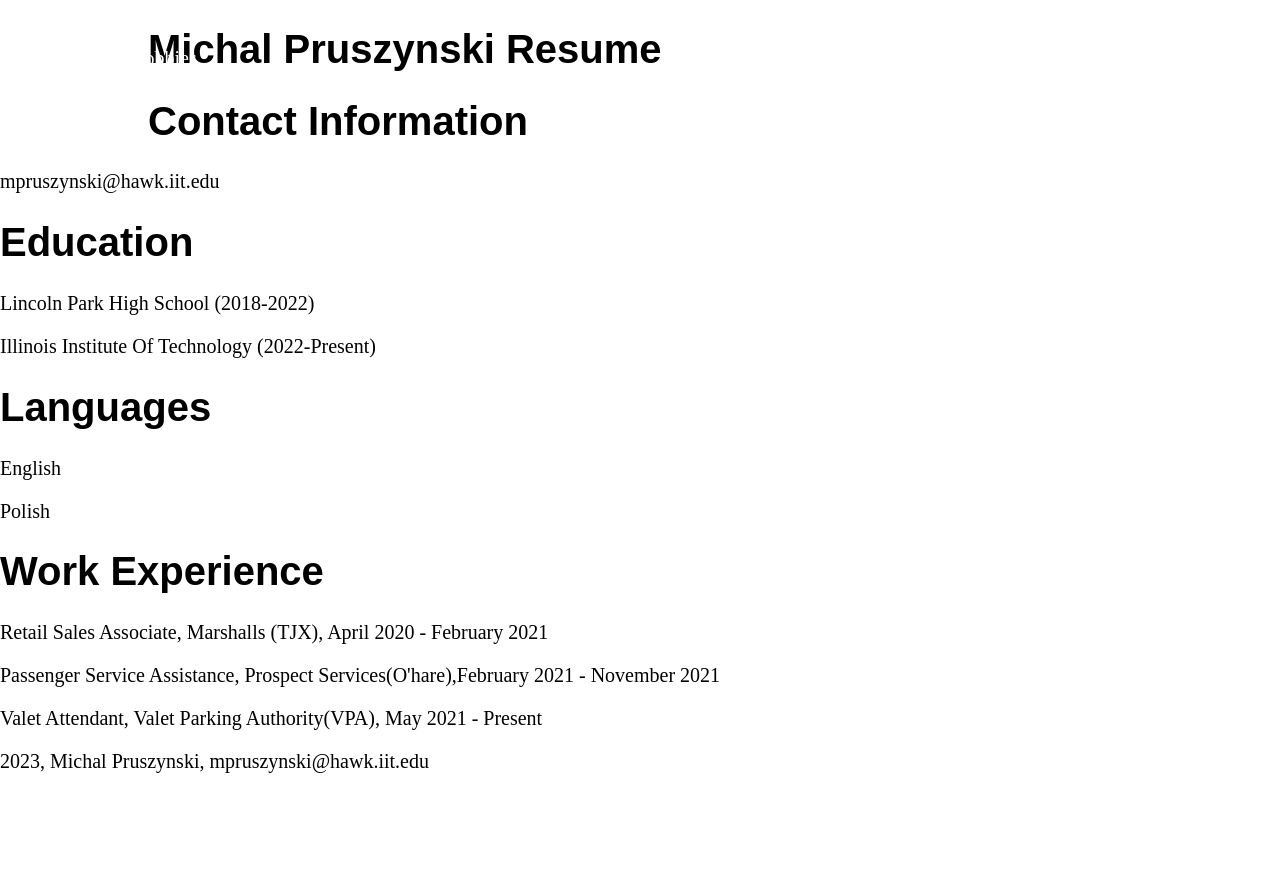
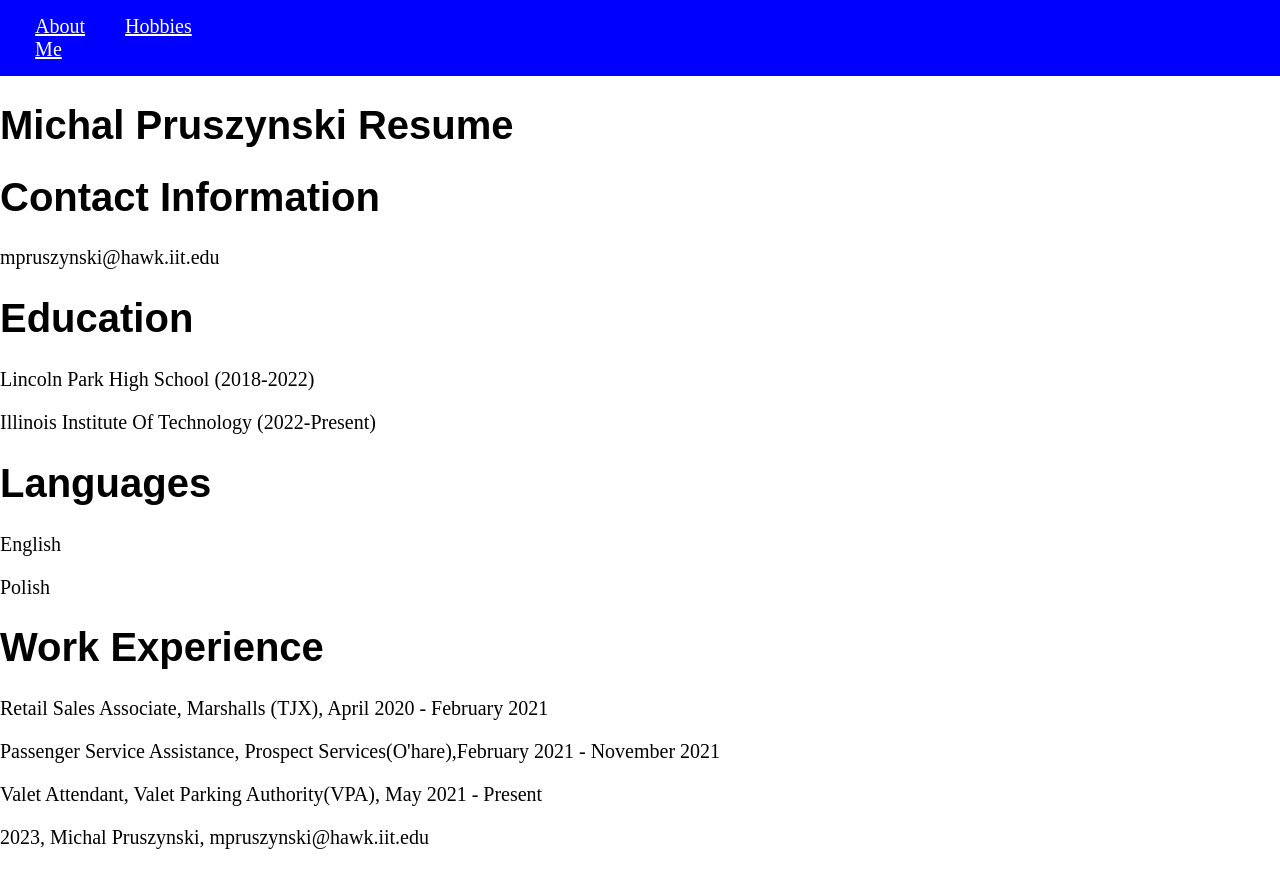
Before and after one commit to MichalPruszynski7/WindyCityVisualz, a plain HTML site: page index.html in a window 1280 px wide. Before the commit the page ends 800 px from the top, so only its background shows below. Drawn offline with Linux system fonts and the light colour scheme.

Commit message:
Update styles.css

```diff
--- a/css/styles.css
+++ b/css/styles.css
@@ -1,13 +1,13 @@
 
 #main-navbar {
   background-color: blue;
+  align-content: left;
 }
 
 #navbar-container {
-float: left;
 width: 10%;
 align-content: center;
-padding: 10px;
+padding: 5px;
 }
 
 #main-navbar ul {
```
